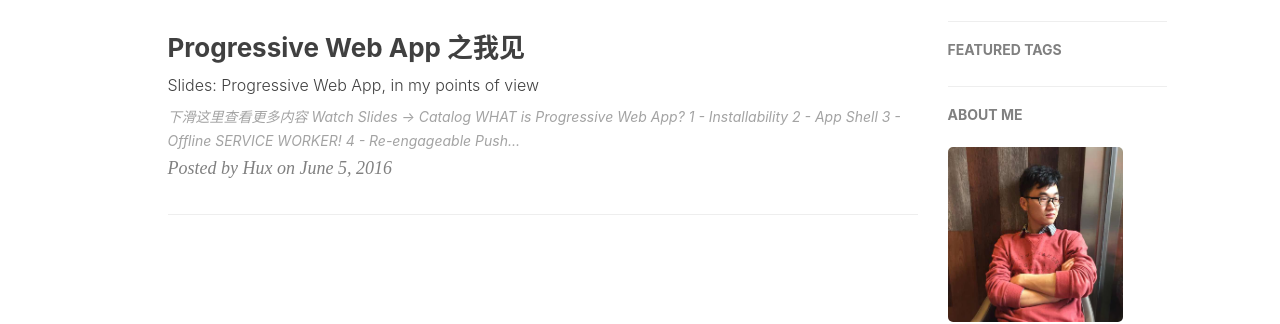
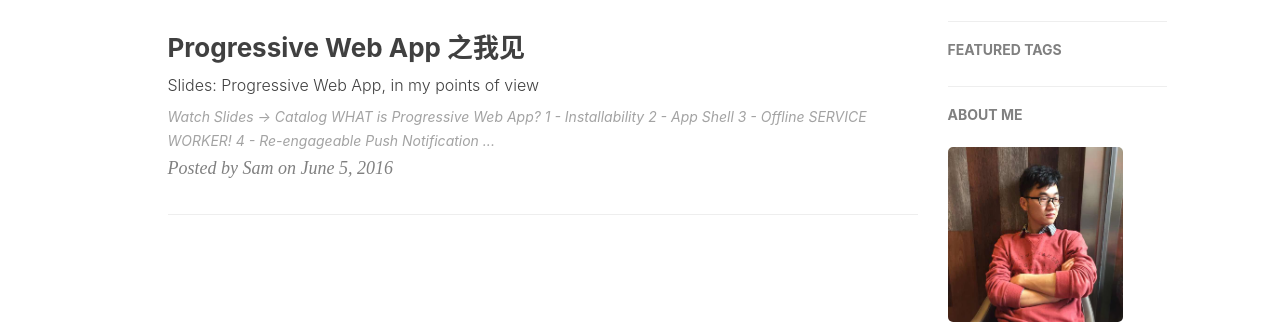
Before and after one commit to shengbokw/tousept.github.io, a Jekyll site: the page built from index.html, in a window 1280 px wide. Shown: the part 437-761 px from the top of the page. Built offline with Jekyll 4.4.1, drawn with Linux system fonts in a browser that asks for light colours; nearby versions of some CDN libraries; the list of posts is cut into pages by our own code; comment, search, counter and statistics services are not loaded.

Commit message:
add pwa-in-my-pov

```diff
--- a/_posts/2016-06-05-pwa-in-my-pov.markdown
+++ b/_posts/2016-06-05-pwa-in-my-pov.markdown
@@ -2,16 +2,13 @@
 layout:     keynote
 title:      "Progressive Web App 之我见"
 subtitle:   "Slides: Progressive Web App, in my points of view"
-iframe:     "http://huangxuan.me/pwa-in-my-pov/"
+iframe:     "http://tousept.github.io/pwa-in-my-pov/"
 date:       2016-06-05
-author:     "Hux"
+author:     "Sam"
 tags:
-    - 前端开发
     - JavaScript
 ---
 
-
-> 下滑这里查看更多内容
 
 
 ### [Watch Slides → ](http://yanshuo.io/assets/player/?deck=5753088f79bc440063aa84f0#/)
```
Also changed, not shown: other parts of _posts/2016-06-05-pwa-in-my-pov.markdown (+0 -3 lines).
